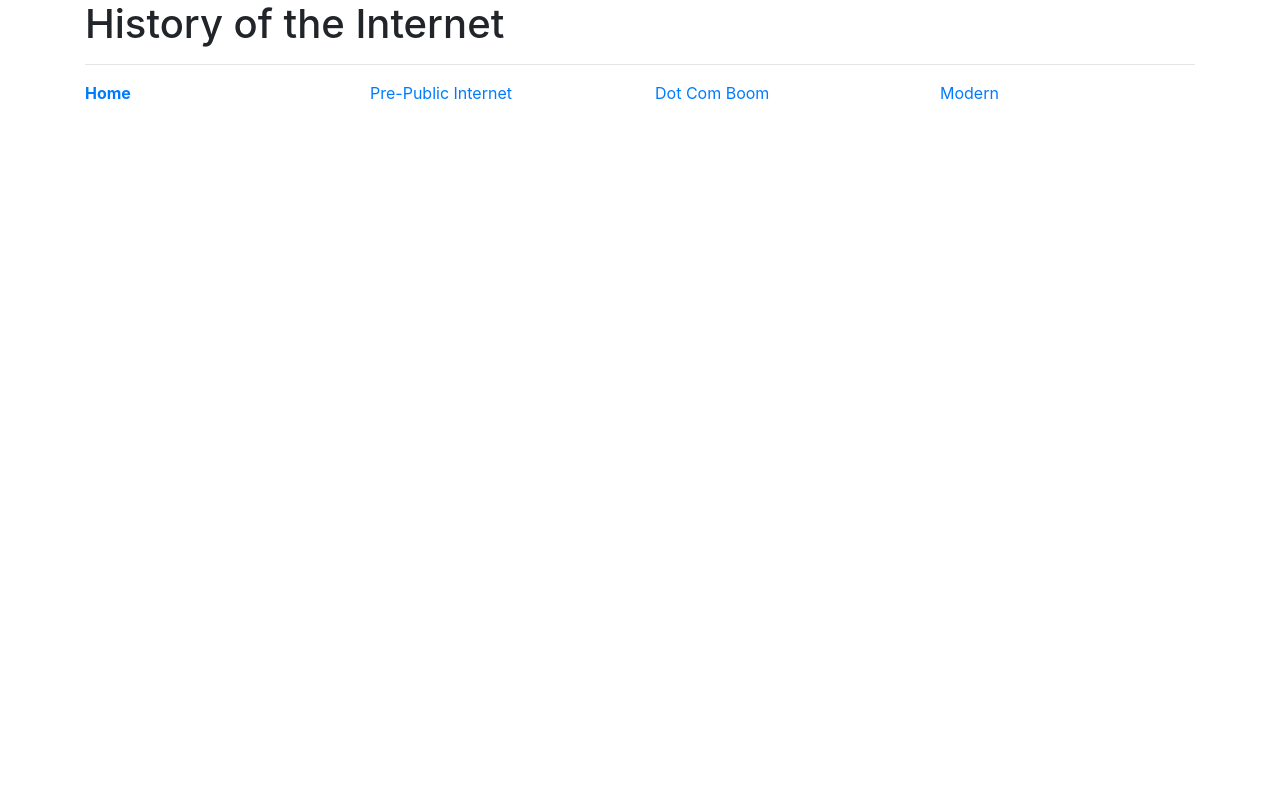
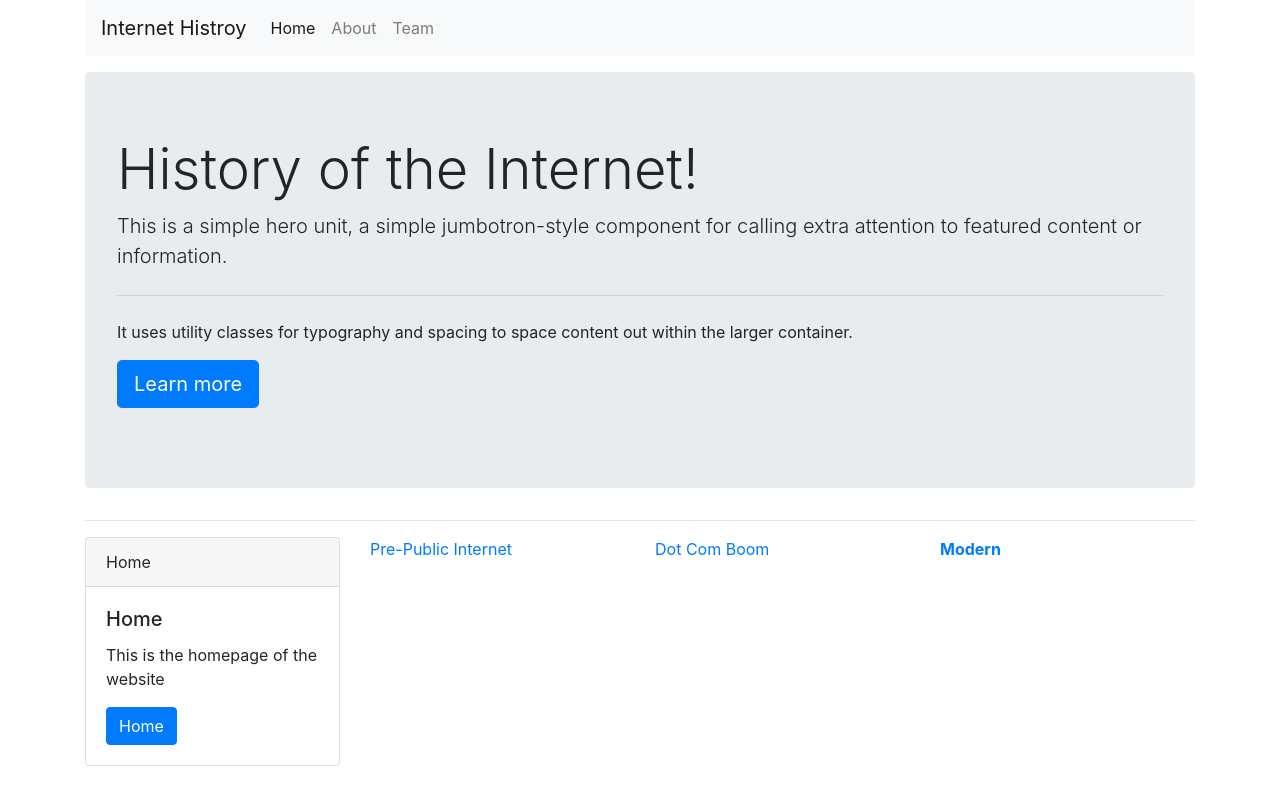
Before and after one commit to speshori/Project2-IS601, a plain HTML site: page index.html in a window 1280 px wide. Drawn offline with nearby package versions, Linux system fonts and the light colour scheme.

Commit message:
Task: Initial Commit

```diff
--- a/index.html
+++ b/index.html
@@ -4,7 +4,7 @@
     <!-- Required meta tags -->
     <meta charset="utf-8">
     <meta name="viewport" content="width=device-width, initial-scale=1, shrink-to-fit=no">
-    <meta name="description" content="This website is a brief history of the Internet">
+
     <!-- Bootstrap CSS -->
     <link rel="stylesheet" href="https://stackpath.bootstrapcdn.com/bootstrap/4.5.2/css/bootstrap.min.css"
           integrity="sha384-JcKb8q3iqJ61gNV9KGb8thSsNjpSL0n8PARn9HuZOnIxN0hoP+VmmDGMN5t9UJ0Z" crossorigin="anonymous">
@@ -14,11 +14,53 @@
 <body>
 
 <div class="container">
-    <h1>History of the Internet</h1>
+    <nav class="navbar navbar-expand-lg navbar-light bg-light mb-3">
+        <a class="navbar-brand" href="#">Internet Histroy</a>
+        <button class="navbar-toggler" type="button" data-toggle="collapse" data-target="#navbarNav"
+                aria-controls="navbarNav" aria-expanded="false" aria-label="Toggle navigation">
+            <span class="navbar-toggler-icon"></span>
+        </button>
+        <div class="collapse navbar-collapse" id="navbarNav">
+            <ul class="navbar-nav">
+                <li class="nav-item active">
+                    <a class="nav-link active" href="index.html">Home <span class="sr-only">(current)</span></a>
+                </li>
+                <li class="nav-item">
+                    <a class="nav-link" href="about.html">About</a>
+                </li>
+                <li class="nav-item">
+                    <a class="nav-link" href="team.html">Team</a>
+                </li>
+
+            </ul>
+        </div>
+    </nav>
+
+    <div class="jumbotron">
+        <h1 class="display-4">History of the Internet!</h1>
+        <p class="lead">This is a simple hero unit, a simple jumbotron-style component for calling extra attention to
+            featured content or information.</p>
+        <hr class="my-4">
+        <p>It uses utility classes for typography and spacing to space content out within the larger container.</p>
+        <p class="lead">
+            <a class="btn btn-primary btn-lg" href="#" role="button">Learn more</a>
+        </p>
+    </div>
+
     <hr>
     <div class="row">
         <div class="col-sm">
-            <a href="index.html"><strong>Home</strong></a>
+            <div class="card">
+                <div class="card-header">
+                    Home
+                </div>
+                <div class="card-body">
+                    <h5 class="card-title">Home</h5>
+                    <p class="card-text">This is the homepage of the website</p>
+                    <a href="index.html" class="btn btn-primary"> Home </a>
+                </div>
+            </div>
+
         </div>
         <div class="col-sm">
             <a href="pre.html">Pre-Public Internet</a>
@@ -27,7 +69,7 @@
             <a href="dot_com.html">Dot Com Boom</a>
         </div>
         <div class="col-sm">
-            <a href="modern.html">Modern</a>
+            <a href="modern.html"><strong>Modern</strong></a>
         </div>
     </div>
 </div>
```
Also changed, not shown: 1 other file.
